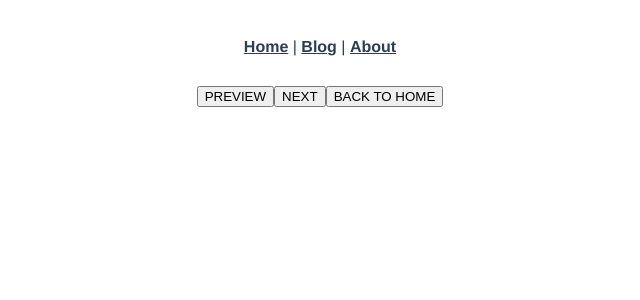
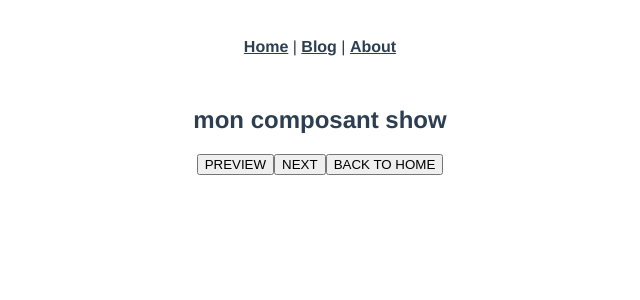
Before and after one commit to moneambenbelgacem/APIS, a Vue app: page /blog/1 in a window 1280 px wide. Shown: the top 300 px of the page, without its empty margins (320-960 px from the left). Built offline with nearby package versions, Linux system fonts and the light colour scheme.

Commit message:
using route

```diff
--- a/src/router/index.js
+++ b/src/router/index.js
@@ -1,6 +1,7 @@
 import { createRouter, createWebHistory } from 'vue-router';
 import Home from '../views/Home.vue';
 import About from '../views/About.vue';
+import Show from '../views/Show.vue';
 import Posts from '../views/Posts.vue';
 
 const routes = [
@@ -10,14 +11,19 @@ const routes = [
     component: Home,
   },
   {
+    path: '/about',
+    name: 'About',
+    component: About,
+  },
+  {
+    path: '/blog/:id',
+    name: 'Show',
+    component: Show,
+  },
+  {
     path: '/blog',
     name: 'Blog',
     component: Posts,
-  },
-  {
-    path: '/about',
-    name: 'About',
-    component: About,
   },
 ];
 
--- /dev/null
+++ b/src/views/Show.vue
@@ -0,0 +1,16 @@
+<template lang="">
+  <div>
+    <h2>mon composant show</h2>
+  </div>
+</template>
+<script>
+import { useRoute } from 'vue-router';
+export default {
+  setup() {
+    const route = useRoute();
+
+    console.log(route.params.id);
+  },
+};
+</script>
+<style lang=""></style>
```
